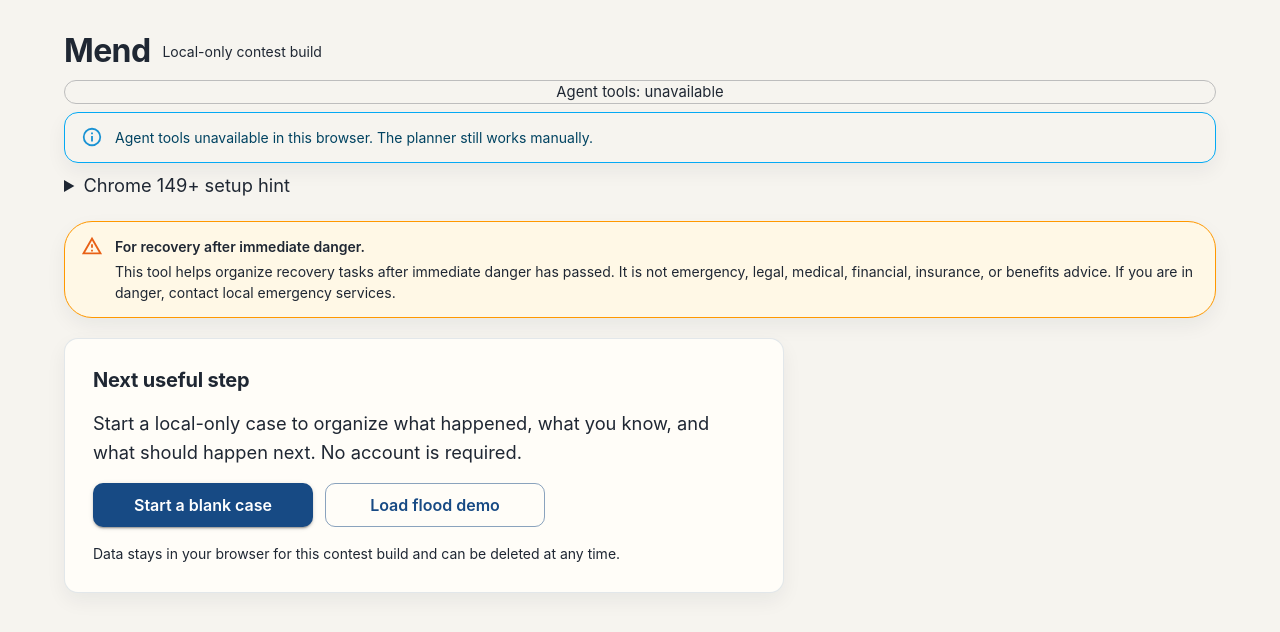
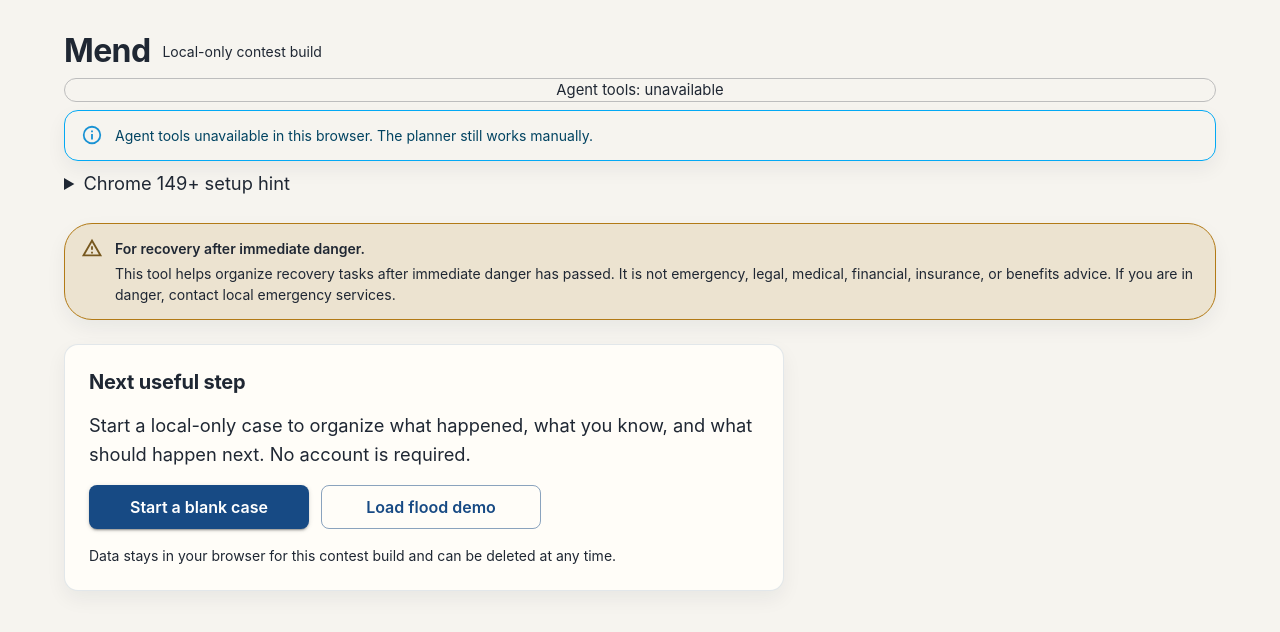
Before and after one commit to ericthayer/mend, a React (Vite) app: page / in a window 1280 px wide. Shown: the top 632 px of the page. Built offline with nearby package versions, Linux system fonts and the light colour scheme.

Commit message:
chore: standardize spacing and styles across components

```diff
--- a/src/App.tsx
+++ b/src/App.tsx
@@ -183,7 +183,7 @@ function App() {
       onResetRequested={caseData ? () => setIsResetDialogOpen(true) : undefined}
     >
       {caseData ? (
-        <Stack spacing={2.5}>
+        <Stack spacing={3}>
           <CaseSummary caseData={caseData} />
           <NextActions
             approvedPlan={approvedPlan}
--- a/src/app/AppShell.tsx
+++ b/src/app/AppShell.tsx
@@ -36,8 +36,8 @@ export function AppShell({
   return (
     <Box component="div" sx={{ py: { xs: 2, sm: 4 } }}>
       <Container maxWidth="lg">
-        <Stack spacing={2.5}>
-          <Box component="header" sx={{ display: 'grid', gap: 1.25 }}>
+        <Stack spacing={3}>
+          <Box component="header" sx={{ display: 'grid', gap: 1 }}>
             <Stack
               direction={{ xs: 'column', sm: 'row' }}
               spacing={1.5}
--- a/src/components/ActivityTimeline.tsx
+++ b/src/components/ActivityTimeline.tsx
@@ -1,4 +1,5 @@
 import { Paper, Stack, Typography } from '@mui/material';
+import { sectionSurfaceSx } from '../styles/surfaces';
 import type { ActivityEvent } from '../domain/types';
 
 type ActivityTimelineProps = {
@@ -20,7 +21,7 @@ export function ActivityTimeline({ activity }: ActivityTimelineProps) {
   );
 
   return (
-    <Paper component="section" elevation={0} sx={{ p: { xs: 2.5, sm: 3.5 }, maxWidth: 860 }}>
+    <Paper component="section" elevation={0} sx={sectionSurfaceSx}>
       <Stack spacing={1.5}>
         <Typography component="h2" variant="h2">
           Activity
@@ -31,9 +32,9 @@ export function ActivityTimeline({ activity }: ActivityTimelineProps) {
             No activity yet.
           </Typography>
         ) : (
-          <Stack component="ol" spacing={1.2} sx={{ m: 0, pl: 2.5 }}>
+          <Stack component="ol" spacing={1.5} sx={{ m: 0, pl: 2.5 }}>
             {sorted.map((event) => (
-              <Stack key={event.id} component="li" spacing={0.45}>
+              <Stack key={event.id} component="li" spacing={0.5}>
                 <Typography component="p" variant="body1" sx={{ fontWeight: 600 }}>
                   {event.summary}
                 </Typography>
--- a/src/components/CaseRecordList.tsx
+++ b/src/components/CaseRecordList.tsx
@@ -1,4 +1,5 @@
 import { Chip, Paper, Stack, Typography } from '@mui/material';
+import { sectionSurfaceSx } from '../styles/surfaces';
 import type { CaseRecord } from '../domain/types';
 
 type CaseRecordListProps = {
@@ -20,7 +21,7 @@ export function CaseRecordList({ records }: CaseRecordListProps) {
   );
 
   return (
-    <Paper component="section" elevation={0} sx={{ p: { xs: 2.5, sm: 3.5 }, maxWidth: 860 }}>
+    <Paper component="section" elevation={0} sx={sectionSurfaceSx}>
       <Stack spacing={1.5}>
         <Typography component="h2" variant="h2">
           Case records
@@ -33,7 +34,7 @@ export function CaseRecordList({ records }: CaseRecordListProps) {
         ) : (
           <Stack component="ol" spacing={1.5} sx={{ m: 0, pl: 2.5 }}>
             {sorted.map((record) => (
-              <Stack key={record.id} component="li" spacing={0.75}>
+              <Stack key={record.id} component="li" spacing={1}>
                 <Stack direction={{ xs: 'column', sm: 'row' }} spacing={1} sx={{ alignItems: { sm: 'center' } }}>
                   <Typography component="h3" variant="body1" sx={{ fontWeight: 650, mr: 'auto' }}>
                     {record.title}
--- a/src/components/CaseSummary.tsx
+++ b/src/components/CaseSummary.tsx
@@ -1,4 +1,5 @@
 import { Chip, Paper, Stack, Typography } from '@mui/material';
+import { sectionSurfaceSx } from '../styles/surfaces';
 import type { RecoveryCase } from '../domain/types';
 
 const INCIDENT_LABELS: Record<RecoveryCase['incidentType'], string> = {
@@ -15,7 +16,7 @@ type CaseSummaryProps = {
 
 export function CaseSummary({ caseData }: CaseSummaryProps) {
   return (
-    <Paper component="section" elevation={0} sx={{ p: { xs: 2.5, sm: 3.5 }, maxWidth: 860 }}>
+    <Paper component="section" elevation={0} sx={sectionSurfaceSx}>
       <Stack spacing={2}>
         <Stack
           direction={{ xs: 'column', sm: 'row' }}
--- a/src/components/DraftList.tsx
+++ b/src/components/DraftList.tsx
@@ -1,5 +1,6 @@
 import { useState } from 'react';
 import { Alert, Button, Chip, Paper, Stack, Typography } from '@mui/material';
+import { sectionSurfaceSx } from '../styles/surfaces';
 import type { OutreachDraft } from '../domain/types';
 
 type DraftListProps = {
@@ -53,7 +54,7 @@ export function DraftList({ drafts }: DraftListProps) {
   };
 
   return (
-    <Paper component="section" elevation={0} sx={{ p: { xs: 2.5, sm: 3.5 }, maxWidth: 860 }}>
+    <Paper component="section" elevation={0} sx={sectionSurfaceSx}>
       <Stack spacing={1.5}>
         <Typography component="h2" variant="h2">
           Drafts
@@ -69,7 +70,7 @@ export function DraftList({ drafts }: DraftListProps) {
         ) : (
           <Stack component="ol" spacing={1.5} sx={{ m: 0, pl: 2.5 }}>
             {sorted.map((draft) => (
-              <Stack key={draft.id} component="li" spacing={0.8}>
+              <Stack key={draft.id} component="li" spacing={1}>
                 <Stack direction={{ xs: 'column', sm: 'row' }} spacing={1} sx={{ alignItems: { sm: 'center' } }}>
                   <Typography component="h3" variant="body1" sx={{ fontWeight: 650, mr: 'auto' }}>
                     {draft.subject}
--- a/src/components/EmptyState.tsx
+++ b/src/components/EmptyState.tsx
@@ -11,7 +11,7 @@ export function EmptyState({ onStartBlank, onLoadDemo, busy = false }: EmptyStat
     <Paper
       component="section"
       elevation={0}
-      sx={{ p: { xs: 2.5, sm: 3.5 }, display: 'grid', gap: 2, maxWidth: 720 }}
+      sx={{ p: { xs: 2, sm: 3 }, display: 'grid', gap: 2, maxWidth: 720 }}
     >
       <Typography component="h2" variant="h2">
         Next useful step
--- a/src/components/SafetyBanner.tsx
+++ b/src/components/SafetyBanner.tsx
@@ -1,4 +1,5 @@
 import { Alert, Typography } from '@mui/material';
+import { alpha } from '@mui/material/styles';
 
 export function SafetyBanner() {
   return (
@@ -6,14 +7,14 @@ export function SafetyBanner() {
       severity="warning"
       variant="outlined"
       role="note"
-      sx={{
+      sx={(theme) => ({
         borderRadius: 2,
-        bgcolor: '#fff8e6',
+        bgcolor: alpha(theme.palette.warning.light, 0.14),
         color: 'text.primary',
         '& .MuiAlert-icon': {
           color: 'warning.dark',
         },
-      }}
+      })}
     >
       <Typography component="p" variant="body2" sx={{ fontWeight: 600, mb: 0.5 }}>
         For recovery after immediate danger.
--- /dev/null
+++ b/src/styles/surfaces.ts
@@ -0,0 +1,31 @@
+import { alpha, type Theme } from '@mui/material/styles';
+import type { SxProps } from '@mui/material/styles';
+
+/**
+ * Shared layout tokens for the section-level Paper surfaces (Case summary,
+ * Next actions, Case records, Drafts, Activity). Keeping this in one place
+ * ensures every section uses the same spacing-scale values (16px / 24px)
+ * instead of ad hoc, off-scale padding.
+ */
+export const SECTION_MAX_WIDTH = 860;
+
+export const sectionSurfaceSx: SxProps<Theme> = {
+  p: { xs: 2, sm: 3 },
+  maxWidth: SECTION_MAX_WIDTH,
+};
+
+/**
+ * The "needs your review" surface is the one place in the app where the
+ * person must exercise the human authority boundary. It uses the app's
+ * locked amber review-state token as a subtle tinted surface so it reads as
+ * distinct from the neutral reference sections around it.
+ */
+export function reviewSurfaceSx(theme: Theme) {
+  return {
+    p: { xs: 2, sm: 3 },
+    maxWidth: SECTION_MAX_WIDTH,
+    backgroundColor: alpha(theme.palette.warning.light, 0.08),
+    borderColor: alpha(theme.palette.warning.main, 0.4),
+    boxShadow: `0 10px 26px ${alpha(theme.palette.warning.main, 0.16)}`,
+  } as const;
+}
--- a/src/styles/theme.ts
+++ b/src/styles/theme.ts
@@ -9,6 +9,12 @@ export const mendTheme = createTheme({
     },
     secondary: {
       main: '#b27a16',
+    },
+    warning: {
+      main: '#8f6210',
+      light: '#b27a16',
+      dark: '#6b4a0c',
+      contrastText: '#ffffff',
     },
     error: {
       main: '#a13d3f',
@@ -28,7 +34,7 @@ export const mendTheme = createTheme({
   spacing: 8,
   typography: {
     fontFamily:
-      'Inter, -apple-system, BlinkMacSystemFont, "Segoe UI", Roboto, Helvetica, Arial, sans-serif',
+      '-apple-system, BlinkMacSystemFont, "Segoe UI", Roboto, Helvetica, Arial, sans-serif',
     fontSize: 16,
     h1: {
       fontSize: '2rem',
@@ -55,7 +61,7 @@ export const mendTheme = createTheme({
       styleOverrides: {
         root: {
           minHeight: 44,
-          borderRadius: 10,
+          borderRadius: 8,
           textTransform: 'none',
           fontWeight: 600,
         },
```
Also changed, not shown: src/components/NextActions.tsx (+7 -6 lines), src/components/PlanReview.tsx (+9 -8 lines).
